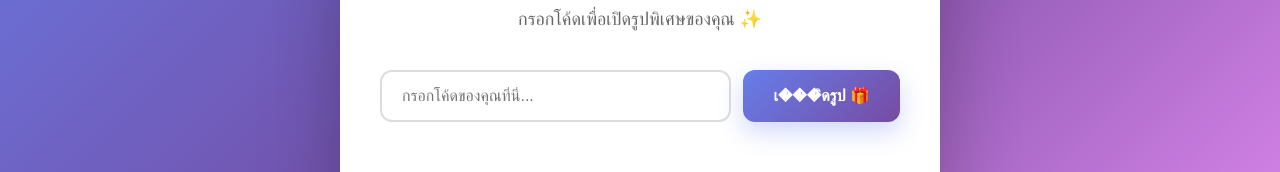
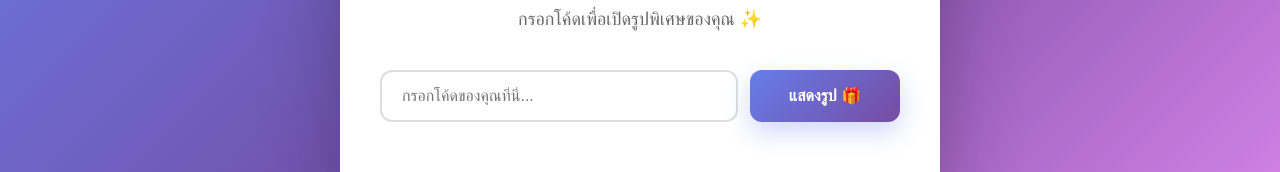
Before and after one commit to GroundWaterbot/LoveTynenaja, a plain HTML site: page index.html in a window 1280 px wide. Shown: the part 348-520 px from the top of the page. Drawn offline with Linux system fonts and the light colour scheme.

Commit message:
Update index.html

```diff
--- a/index.html
+++ b/index.html
@@ -23,7 +23,7 @@
                 maxlength="50"
                 autocomplete="off"
             >
-            <button onclick="checkCode()" class="btn-main">เ���ิดรูป 🎁</button>
+            <button onclick="checkCode()" class="btn-main">แสดงรูป 🎁</button>
         </div>
 
         <div id="result" class="result hidden">
```
